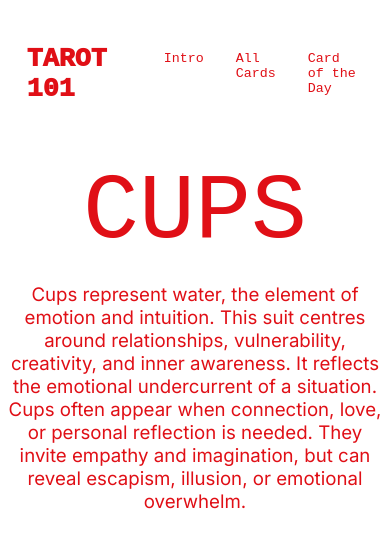
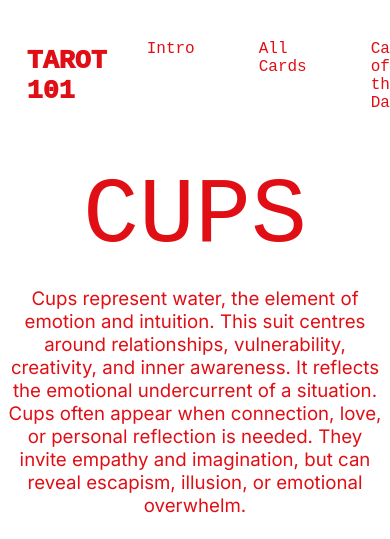
Before and after one commit to emsview/GD2, a plain HTML site: page TAROT101/cups.html in a window 390 px wide. Shown: the top 539 px of the page. Drawn offline with Linux system fonts and the light colour scheme; a web font is replaced by a local one.

Commit message:
return to previous media max-width

```diff
--- a/TAROT101/css.css
+++ b/TAROT101/css.css
@@ -32,12 +32,11 @@ body {
     gap: 7rem;
 }
 
-@media (max-width: 650px) {
+@media (max-width: 828px) {
   .navbar > ul {
-    font-size: 10pt;
     display: flex;
     list-style-type: none;
-    gap: 2rem;
+    gap: 4rem;
   }
 }
 
```
